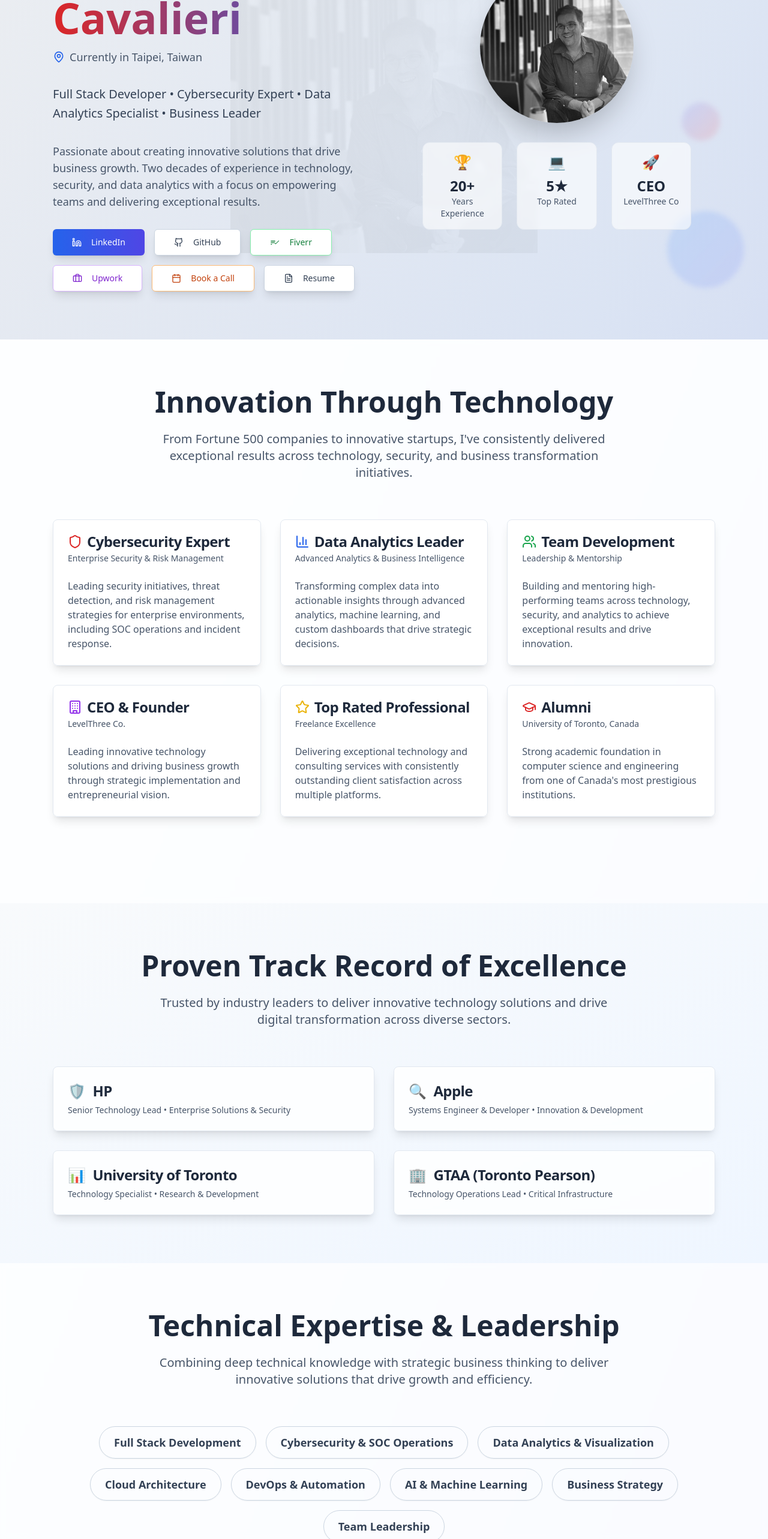
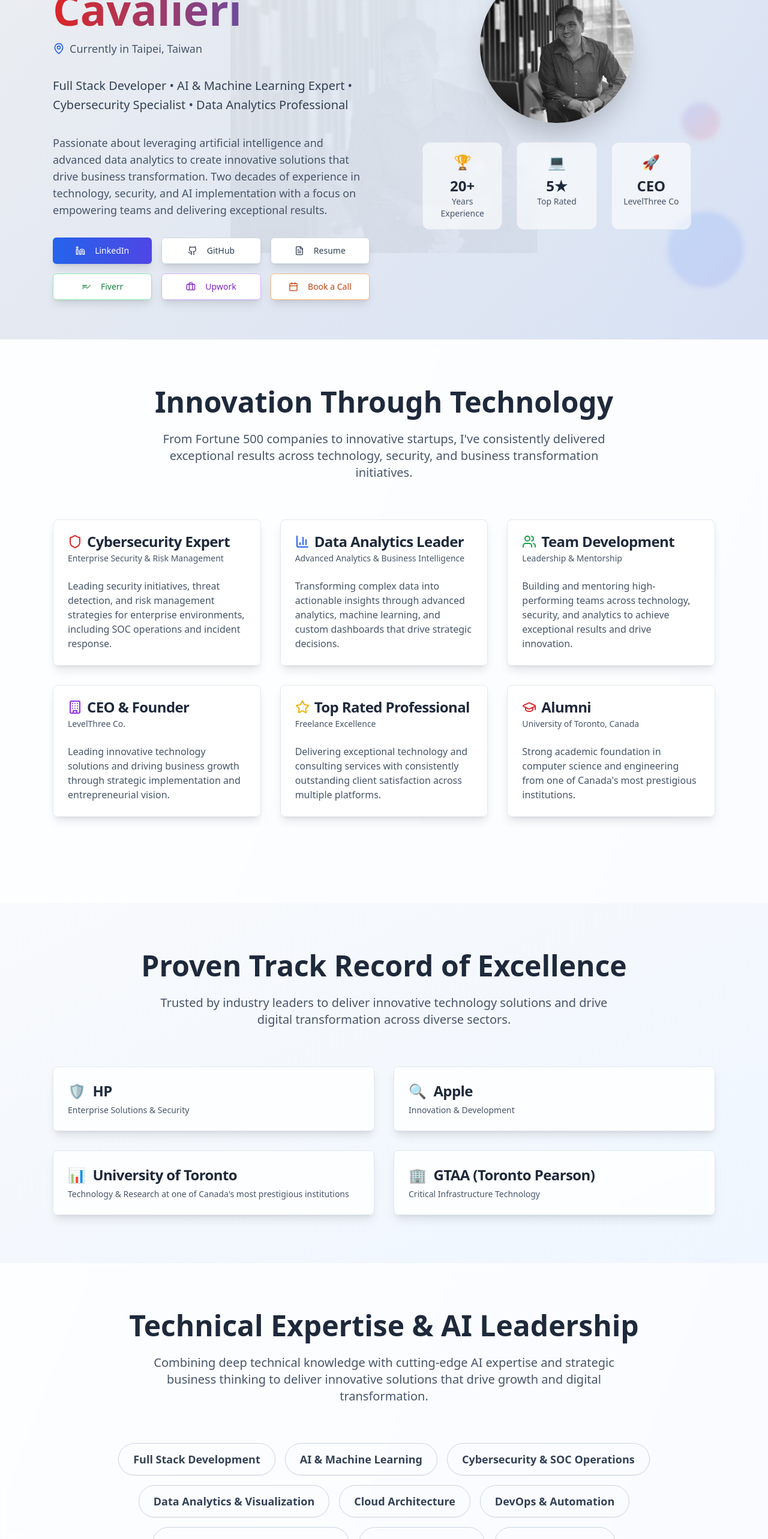
Before and after one commit to maursader/cavalieri-brand-genesis, a React (Vite) app: page / in a window 1280 px wide. Shown: the part 234-2800 px from the top of the page at 60% size. Built offline with nearby package versions, Linux system fonts and the light colour scheme.

Commit message:
Fix Hero section, button layout, and content
- Replaced photo watermark with logo.
- Adjusted button sizes and order.
- Updated content in Hero, About, and Experience sections.
- Fixed build errors.

```diff
--- a/src/components/sections/Experience.tsx
+++ b/src/components/sections/Experience.tsx
@@ -6,26 +6,22 @@ export const Experience = () => {
   const experiences = [
     {
       company: "HP",
-      role: "Senior Technology Lead",
       type: "Enterprise Solutions & Security",
       icon: "🛡️"
     },
     {
       company: "Apple",
-      role: "Systems Engineer & Developer",
       type: "Innovation & Development",
       icon: "🔍"
     },
     {
       company: "University of Toronto",
-      role: "Technology Specialist",
-      type: "Research & Development",
+      type: "Technology & Research at one of Canada's most prestigious institutions",
       icon: "📊"
     },
     {
       company: "GTAA (Toronto Pearson)",
-      role: "Technology Operations Lead",
-      type: "Critical Infrastructure",
+      type: "Critical Infrastructure Technology",
       icon: "🏢"
     }
   ];
@@ -70,7 +66,7 @@ export const Experience = () => {
                     {exp.company}
                   </CardTitle>
                   <CardDescription className="text-slate-600">
-                    {exp.role} • {exp.type}
+                    {exp.type}
                   </CardDescription>
                 </CardHeader>
               </Card>
--- a/src/components/sections/Hero.tsx
+++ b/src/components/sections/Hero.tsx
@@ -23,7 +23,7 @@ export const Hero = () => {
       opacity: 1,
       transition: {
         duration: 0.8,
-        ease: "easeOut"
+        ease: [0.6, -0.05, 0.01, 0.99]
       }
     }
   };
@@ -103,7 +103,7 @@ export const Hero = () => {
                 className="text-5xl md:text-7xl font-bold text-slate-800 mb-4"
                 initial={{ scale: 0.5, opacity: 0 }}
                 animate={{ scale: 1, opacity: 1 }}
-                transition={{ delay: 0.2, duration: 1, ease: "backOut" }}
+                transition={{ delay: 0.2, duration: 1, ease: [0.68, -0.55, 0.265, 1.55] }}
               >
                 Maurizio
                 <motion.span
@@ -128,35 +128,47 @@ export const Hero = () => {
               className="text-xl text-slate-700 leading-relaxed font-medium"
               variants={itemVariants}
             >
-              Full Stack Developer • Cybersecurity Expert • Data Analytics Specialist • Business Leader
+              Full Stack Developer • AI & Machine Learning Expert • Cybersecurity Specialist • Data Analytics Professional
             </motion.p>
 
             <motion.p
               className="text-lg text-slate-600"
               variants={itemVariants}
             >
-              Passionate about creating innovative solutions that drive business growth.
-              Two decades of experience in technology, security, and data analytics with a focus on empowering teams and delivering exceptional results.
+              Passionate about leveraging artificial intelligence and advanced data analytics to create innovative solutions that drive business transformation.
+              Two decades of experience in technology, security, and AI implementation with a focus on empowering teams and delivering exceptional results.
             </motion.p>
 
-            <motion.div variants={itemVariants} className="flex flex-wrap gap-4">
+            <motion.div variants={itemVariants} className="space-y-4">
+              {/* First row of buttons */}
+              <div className="grid grid-cols-3 gap-4">
                 <motion.div whileHover={{ scale: 1.05 }} whileTap={{ scale: 0.95 }}>
-                <Button size="lg" className="bg-gradient-to-r from-blue-600 to-indigo-600 hover:from-blue-700 hover:to-indigo-700 text-white border-0 shadow-lg">
+                  <Button size="lg" className="w-full bg-gradient-to-r from-blue-600 to-indigo-600 hover:from-blue-700 hover:to-indigo-700 text-white border-0 shadow-lg">
                     <Linkedin className="w-5 h-5 mr-2" />
                     LinkedIn
                   </Button>
                 </motion.div>
                 <motion.div whileHover={{ scale: 1.05 }} whileTap={{ scale: 0.95 }}>
-                <Button size="lg" variant="outline" className="border-slate-300 text-slate-700 hover:bg-slate-50 shadow-lg">
+                  <Button size="lg" variant="outline" className="w-full border-slate-300 text-slate-700 hover:bg-slate-50 shadow-lg">
                     <Github className="w-5 h-5 mr-2" />
                     GitHub
                   </Button>
                 </motion.div>
                 <motion.div whileHover={{ scale: 1.05 }} whileTap={{ scale: 0.95 }}>
+                  <Button size="lg" variant="outline" className="w-full border-slate-300 text-slate-700 hover:bg-slate-50 shadow-lg">
+                    <FileText className="w-5 h-5 mr-2" />
+                    Resume
+                  </Button>
+                </motion.div>
+              </div>
+
+              {/* Second row of buttons */}
+              <div className="grid grid-cols-3 gap-4">
+                <motion.div whileHover={{ scale: 1.05 }} whileTap={{ scale: 0.95 }}>
                   <Button
                     size="lg"
                     variant="outline"
-                  className="border-green-300 text-green-700 hover:bg-green-50 shadow-lg"
+                    className="w-full border-green-300 text-green-700 hover:bg-green-50 shadow-lg"
                     onClick={() => window.open('https://www.fiverr.com/maurizio_c', '_blank')}
                   >
                     <svg className="w-5 h-5 mr-2" viewBox="0 0 24 24" fill="currentColor">
@@ -169,7 +181,7 @@ export const Hero = () => {
                   <Button
                     size="lg"
                     variant="outline"
-                  className="border-purple-300 text-purple-700 hover:bg-purple-50 shadow-lg"
+                    className="w-full border-purple-300 text-purple-700 hover:bg-purple-50 shadow-lg"
                     onClick={() => window.open('https://www.upwork.com/maurizio-c', '_blank')}
                   >
                     <Briefcase className="w-5 h-5 mr-2" />
@@ -180,19 +192,14 @@ export const Hero = () => {
                   <Button
                     size="lg"
                     variant="outline"
-                  className="border-orange-300 text-orange-700 hover:bg-orange-50 shadow-lg"
+                    className="w-full border-orange-300 text-orange-700 hover:bg-orange-50 shadow-lg"
                     onClick={() => window.open('https://tidycal.com/l3', '_blank')}
                   >
                     <Calendar className="w-5 h-5 mr-2" />
                     Book a Call
                   </Button>
                 </motion.div>
-              <motion.div whileHover={{ scale: 1.05 }} whileTap={{ scale: 0.95 }}>
-                <Button size="lg" variant="outline" className="border-slate-300 text-slate-700 hover:bg-slate-50 shadow-lg">
-                  <FileText className="w-5 h-5 mr-2" />
-                  Resume
-                </Button>
-              </motion.div>
+              </div>
             </motion.div>
           </motion.div>
 
--- a/src/components/sections/Skills.tsx
+++ b/src/components/sections/Skills.tsx
@@ -5,11 +5,12 @@ import { motion } from "framer-motion";
 export const Skills = () => {
   const skills = [
     "Full Stack Development",
+    "AI & Machine Learning",
     "Cybersecurity & SOC Operations",
     "Data Analytics & Visualization",
     "Cloud Architecture",
     "DevOps & Automation",
-    "AI & Machine Learning",
+    "Artificial Intelligence Solutions",
     "Business Strategy",
     "Team Leadership"
   ];
@@ -25,10 +26,10 @@ export const Skills = () => {
           className="text-center mb-16"
         >
           <h2 className="text-4xl md:text-5xl font-bold text-slate-800 mb-6">
-            Technical Expertise & Leadership
+            Technical Expertise & AI Leadership
           </h2>
           <p className="text-xl text-slate-600 max-w-3xl mx-auto">
-            Combining deep technical knowledge with strategic business thinking to deliver innovative solutions that drive growth and efficiency.
+            Combining deep technical knowledge with cutting-edge AI expertise and strategic business thinking to deliver innovative solutions that drive growth and digital transformation.
           </p>
         </motion.div>
 
```
Lines whose indentation alone changed are shown as unchanged.
